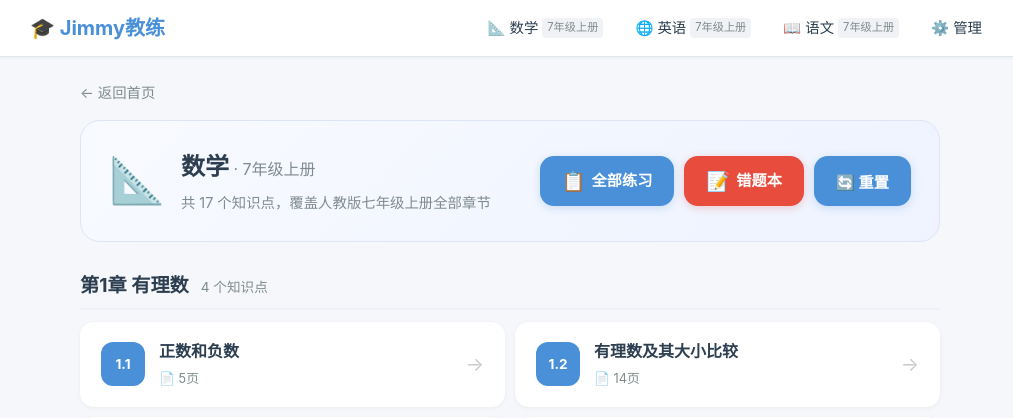
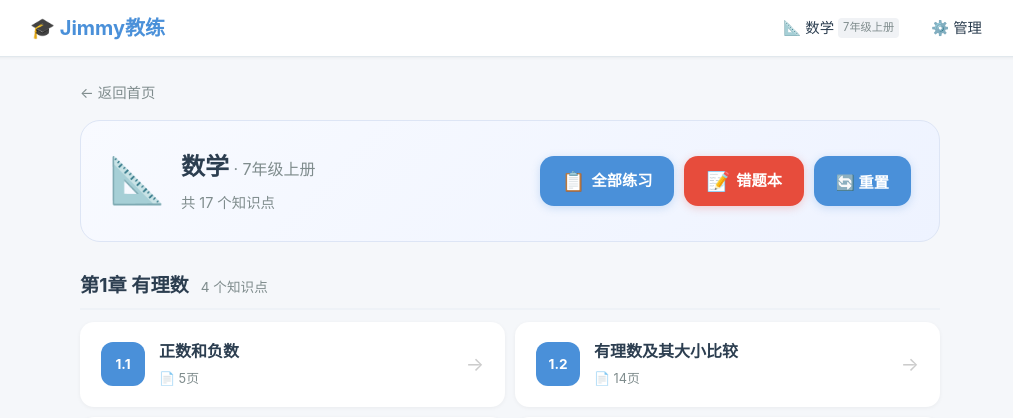
Before and after one commit to AlexYangHZ/JimmyCoach, a FastAPI app: page /subjects/math/7 in a window 1280 px wide. Shown: the top 418 px of the page, without its empty margins (130-1143 px from the left). Run offline with FastAPI, Linux system fonts and the light colour scheme; data that the repository does not hold is empty.

Commit message:
cleanup: remove english/chinese, keep math only for admin testing
Co-Authored-By: Claude Opus 4.8 <noreply@anthropic.com>

```diff
--- a/routes/pages.py
+++ b/routes/pages.py
@@ -77,20 +77,6 @@ SUBJECT_CATALOG = [
         "description": "涵盖数与代数、图形与几何、统计与概率等核心领域",
         "grades": [
             {"grade": 7, "semester": "上册", "ready": True, "pdf_url": "/textbook/math/grade7/pages/full.pdf"},
-        ],
-    },
-    {
-        "id": "english", "name": "英语", "icon": "🌐",
-        "description": "人教版七年级英语，听说读写全面发展",
-        "grades": [
-            {"grade": 7, "semester": "上册", "ready": False},
-        ],
-    },
-    {
-        "id": "chinese", "name": "语文", "icon": "📖",
-        "description": "统编版七年级语文，经典篇目与写作训练",
-        "grades": [
-            {"grade": 7, "semester": "上册", "ready": False},
         ],
     },
 ]
--- a/templates/subject.html
+++ b/templates/subject.html
@@ -13,7 +13,7 @@
             <div>
                 <h1>{{ subject_name }}<small> · {{ grade }}年级上册</small></h1>
                 {% if not not_ready %}
-                <p class="subject-hero-desc">共 {{ topics|length }} 个知识点，覆盖人教版七年级上册全部章节</p>
+                <p class="subject-hero-desc">共 {{ topics|length }} 个知识点</p>
                 {% endif %}
             </div>
         </div>
```
